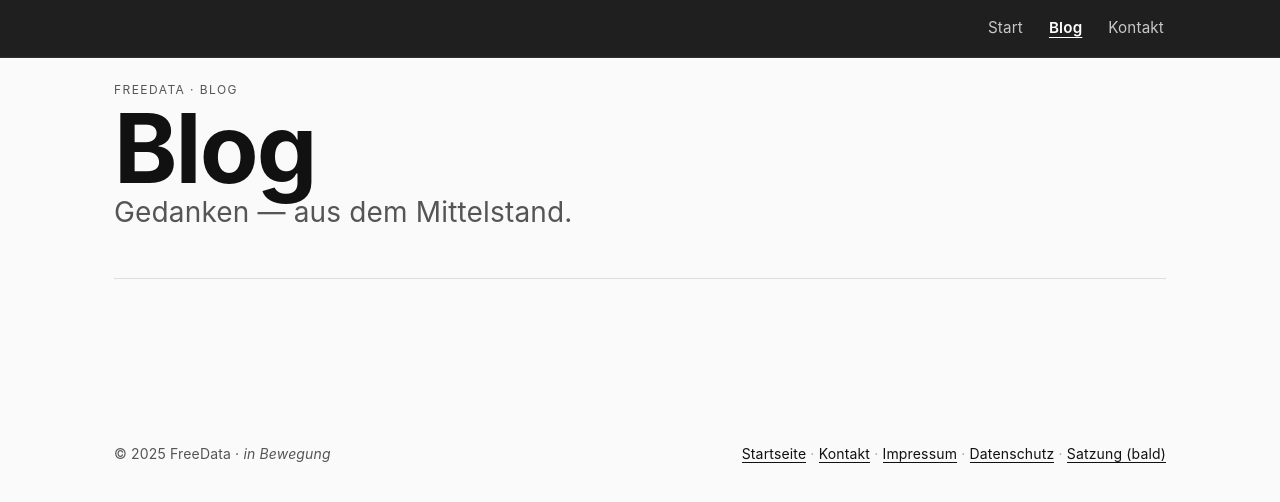
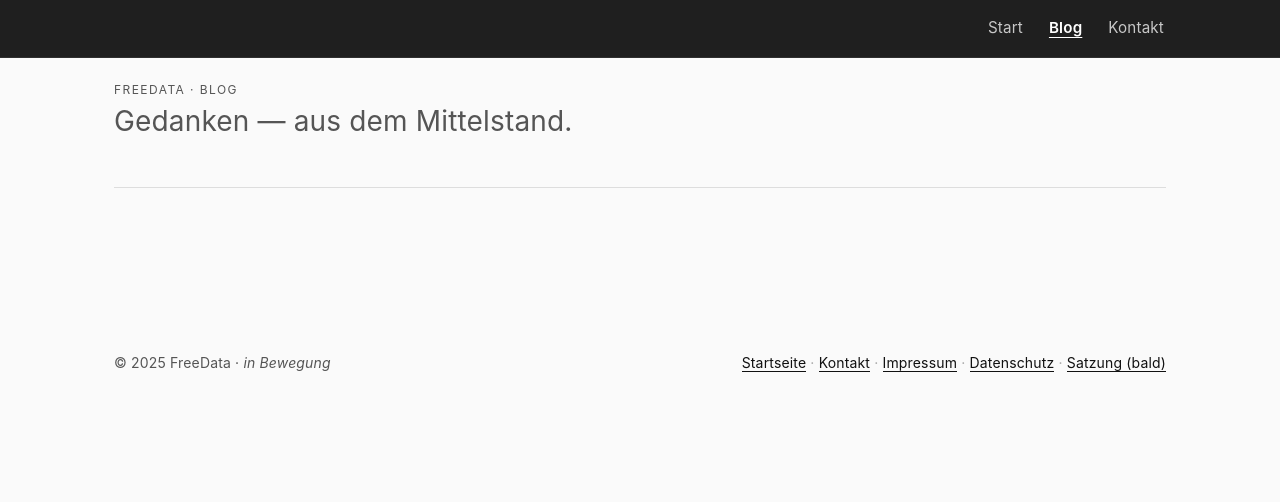
Before and after one commit to freedata-coop/freedata-coop.github.io, a Jekyll site: the page built from blog/index.md, in a window 1280 px wide. Shown: the top 502 px of the page. Built offline with Jekyll 4.4.1, drawn with Linux system fonts in a browser that asks for light colours.

Commit message:
pagination fix

```diff
--- a/_config.yml
+++ b/_config.yml
@@ -1,7 +1,8 @@
 title: FreeData - Wir ziehen die Linien neu ins Spielfeld.
 description: Genossenschaft für digitale Souveränität. Eigentum statt Abhängigkeit. Planbar. Sicher. Gemeinsam.
 theme: null
-plugins: []
+plugins:
+  - jekyll-paginate
 markdown: kramdown
 excerpt_separator: "<!--more-->"
 paginate: 12
--- a/blog/index.md
+++ b/blog/index.md
@@ -7,7 +7,7 @@ permalink: /blog/
 
 <section class="blog-hero">
   <div class="kicker">FreeData · Blog</div>
-  <h1>{{ page.title }}</h1>
+  <!-- <h1>{{ page.title }}</h1> -->
   <p class="lead">Gedanken — aus dem Mittelstand.</p>
 </section>
 
```
